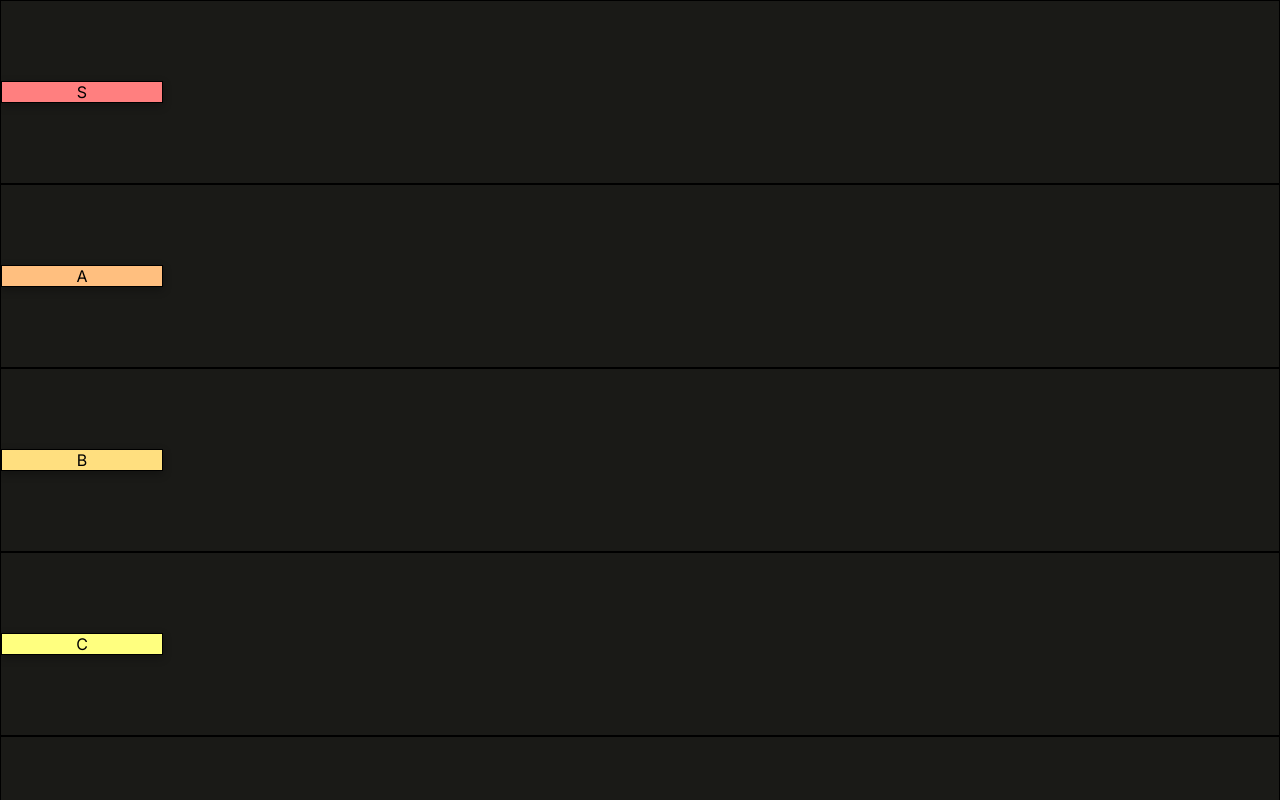
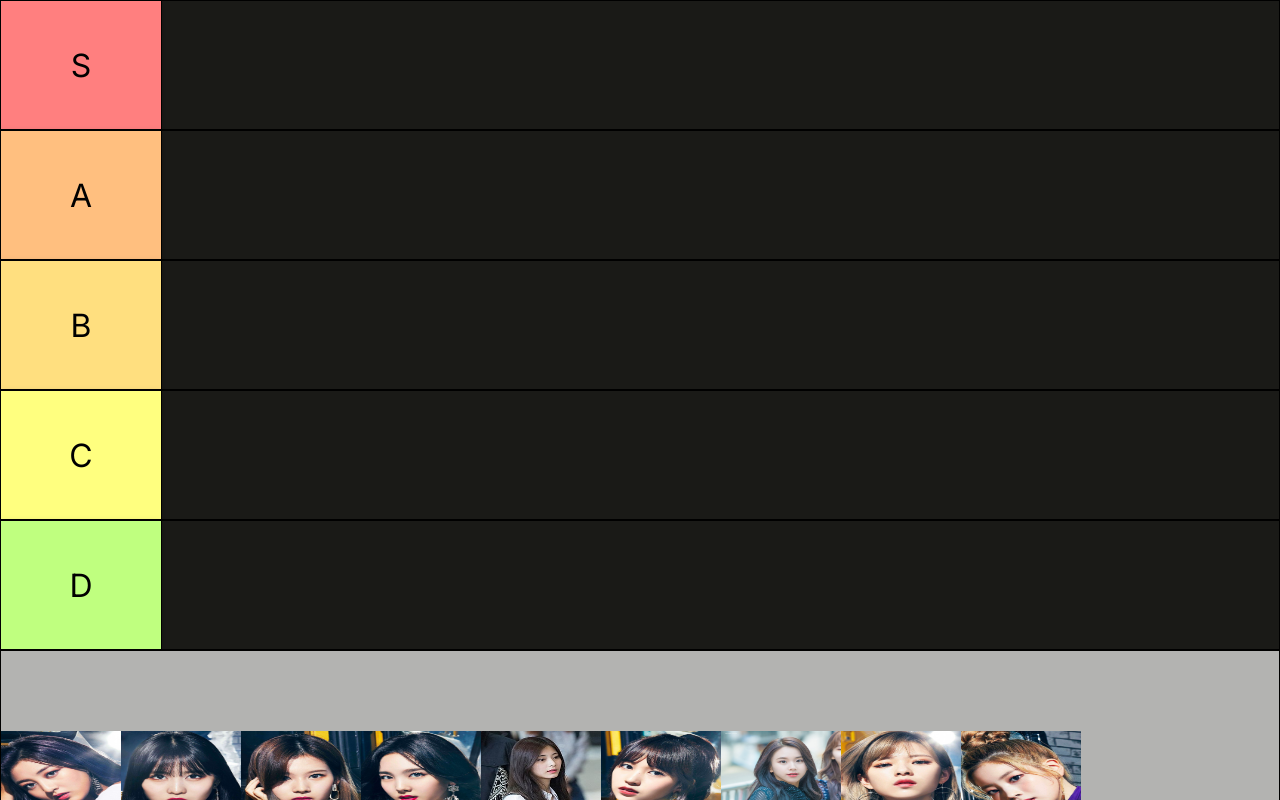
Before and after one commit to DanielPitfield/Tier-List, a Next.js app: page / in a window 1280 px wide. Shown: the top 800 px of the page. Built offline with nearby package versions, Linux system fonts and the light colour scheme.

Commit message:
Fix tier styling

```diff
--- a/app/layout.tsx
+++ b/app/layout.tsx
@@ -5,8 +5,8 @@ import { Inter } from "next/font/google";
 const inter = Inter({ subsets: ["latin"] });
 
 export const metadata: Metadata = {
-  title: "Create Next App",
-  description: "Generated by create next app",
+  title: "Tier List",
+  description: "",
 };
 
 export default function RootLayout({ children }: { children: React.ReactNode }) {
--- a/app/page.tsx
+++ b/app/page.tsx
@@ -51,7 +51,7 @@ const Page = () => {
       const newTiers = tiers.slice();
       let sourceTier = newTiers.find((tier) => tier.label === draggedItemTier);
 
-      if (sourceTier === undefined) {
+      if (!sourceTier) {
         return;
       }
 
@@ -70,7 +70,7 @@ const Page = () => {
     const newTiers = tiers.slice();
     let sourceTier = newTiers.find((tier) => tier.label === draggedItemTier);
 
-    if (sourceTier === undefined) {
+    if (!sourceTier) {
       return;
     }
 
--- a/public/styles/Tier.module.scss
+++ b/public/styles/Tier.module.scss
@@ -2,16 +2,18 @@
 
 .wrapper {
   display: flex;
-  padding: 5em 0;
+  min-height: 8em;
   background-color: #1a1a17;
   border: 1px solid darken(#1a1a17, 10%);
 
   .label {
     display: flex;
     justify-content: center;
+    align-items: center;
     text-align: center;
-    flex-basis: 10em;
-    border: 1px solid darken(#1a1a17, 10%);
+    font-size: 2em;
+    flex-basis: 5em;
+    outline: 1px solid darken(#1a1a17, 10%);
 
     $backgroundColours: (
       "S": #ff7f7f,
```
